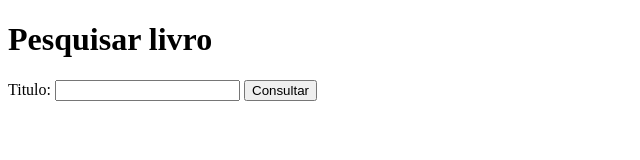
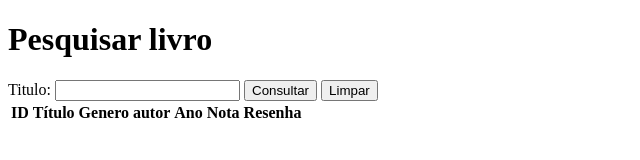
Before and after one commit to izh4ck/projeto-fullstack, a website: page consulta.html in a window 1280 px wide. Shown: the whole page, without its empty margins (0-640 px from the left). Drawn offline with nearby package versions, Linux system fonts and the light colour scheme.

Commit message:
refatorada a funcao limparFormulario()

```diff
--- a/consulta.html
+++ b/consulta.html
@@ -12,8 +12,27 @@
 <body>
 
 <h1>Pesquisar livro</h1>
+<form id="pesquisa">
+Titulo: <input type="text" id="titulo" /> <button type="button" onclick="consultar()"> Consultar </button>
+<button type="button" onclick="limparFormulario('pesquisa')">Limpar</button>
+</form>
 
-Titulo: <input type="text" id="titulo" /> <button type="button" onclick="consultar()"> Consultar </button>
+<table id="tabela_livro">
+    <thead>
+      <tr>
+        <th>ID</th>
+        <th>Título</th>
+        <th>Genero</th>
+        <th>autor</th>
+        <th>Ano</th>
+        <th>Nota</th>
+        <th>Resenha</th>
+      </tr>
+
+    </thead>
+    <tbody>
+    </tbody>
+  </table>
 
 
 
```
Also changed, not shown: cadastro.html (+1 -1 lines).
